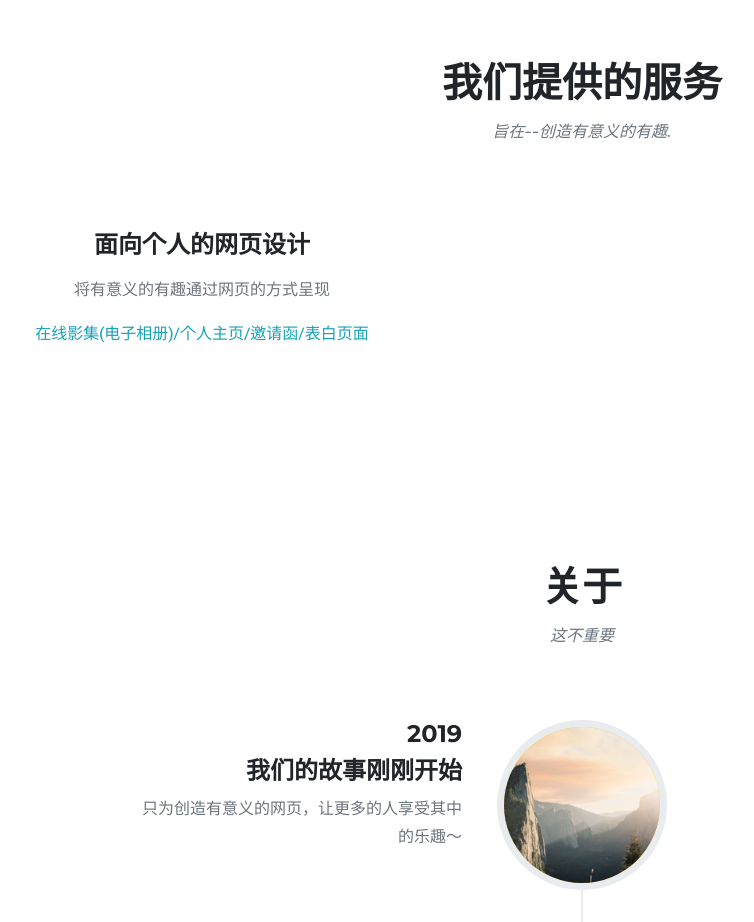
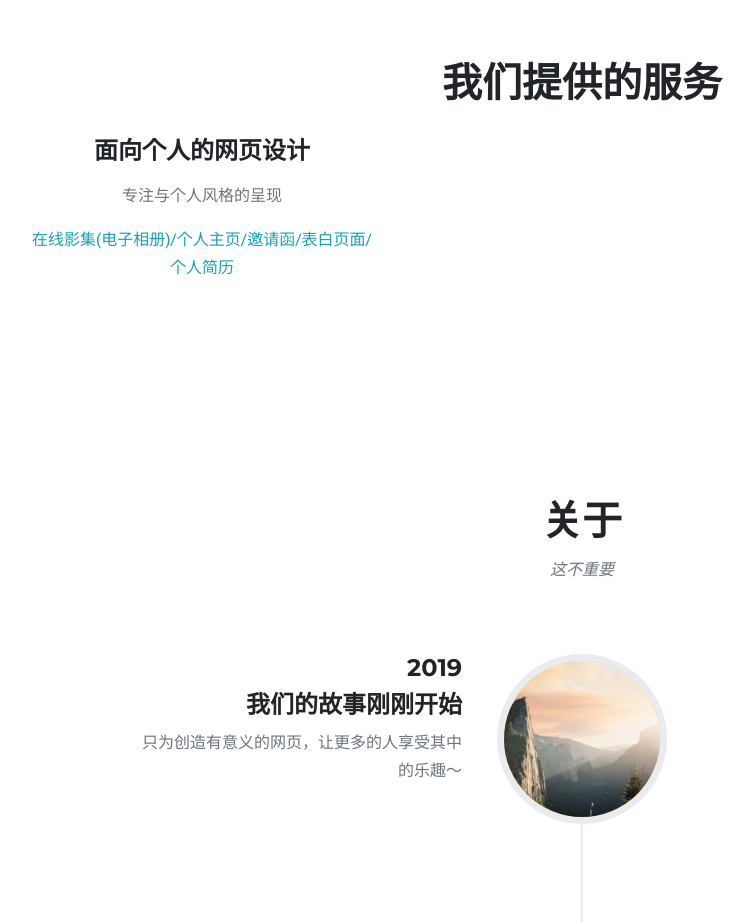
Before and after one commit to vowki/vowki.github.io, a plain HTML site: page index.html in a window 1280 px wide. Shown: the part 800-1722 px from the top of the page, without its empty margins (58-812 px from the left). Drawn offline with Linux system fonts and the light colour scheme; a web font is replaced by a local one.

Commit message:
Update index.html

```diff
--- a/index.html
+++ b/index.html
@@ -8,7 +8,7 @@
   <meta name="description" content="">
   <meta name="author" content="">
 
-  <title>VowKi - 创造有意义的有趣</title>
+  <title>VowKi</title>
 
   <!-- Bootstrap core CSS -->
   <link href="vendor/bootstrap/css/bootstrap.min.css" rel="stylesheet">
@@ -68,7 +68,6 @@
       <div class="row">
         <div class="col-lg-12 text-center">
           <h2 class="section-heading text-uppercase">我们提供的服务</h2>
-          <h3 class="section-subheading text-muted">旨在--创造有意义的有趣.</h3>
         </div>
       </div>
       <div class="row text-center">
@@ -96,8 +95,8 @@
           </span>
           -->
           <h4 class="service-heading">面向个人的网页设计</h4>
-          <p class="text-muted">将有意义的有趣通过网页的方式呈现</p>
-          <p class="text-info">在线影集(电子相册)/个人主页/邀请函/表白页面</p>
+          <p class="text-muted">专注与个人风格的呈现</p>
+          <p class="text-info">在线影集(电子相册)/个人主页/邀请函/表白页面/个人简历</p>
         </div>
       </div>
     </div>
```
